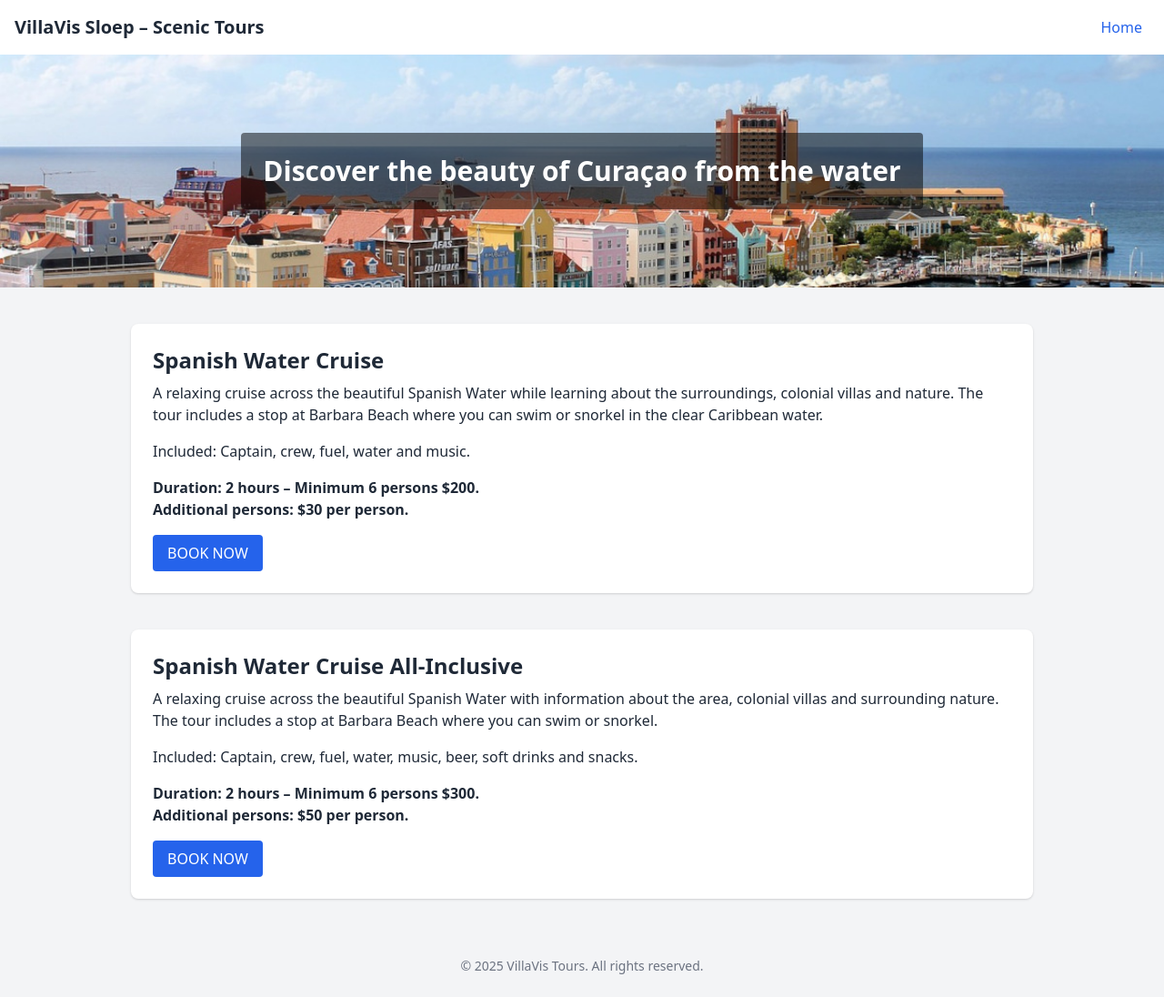
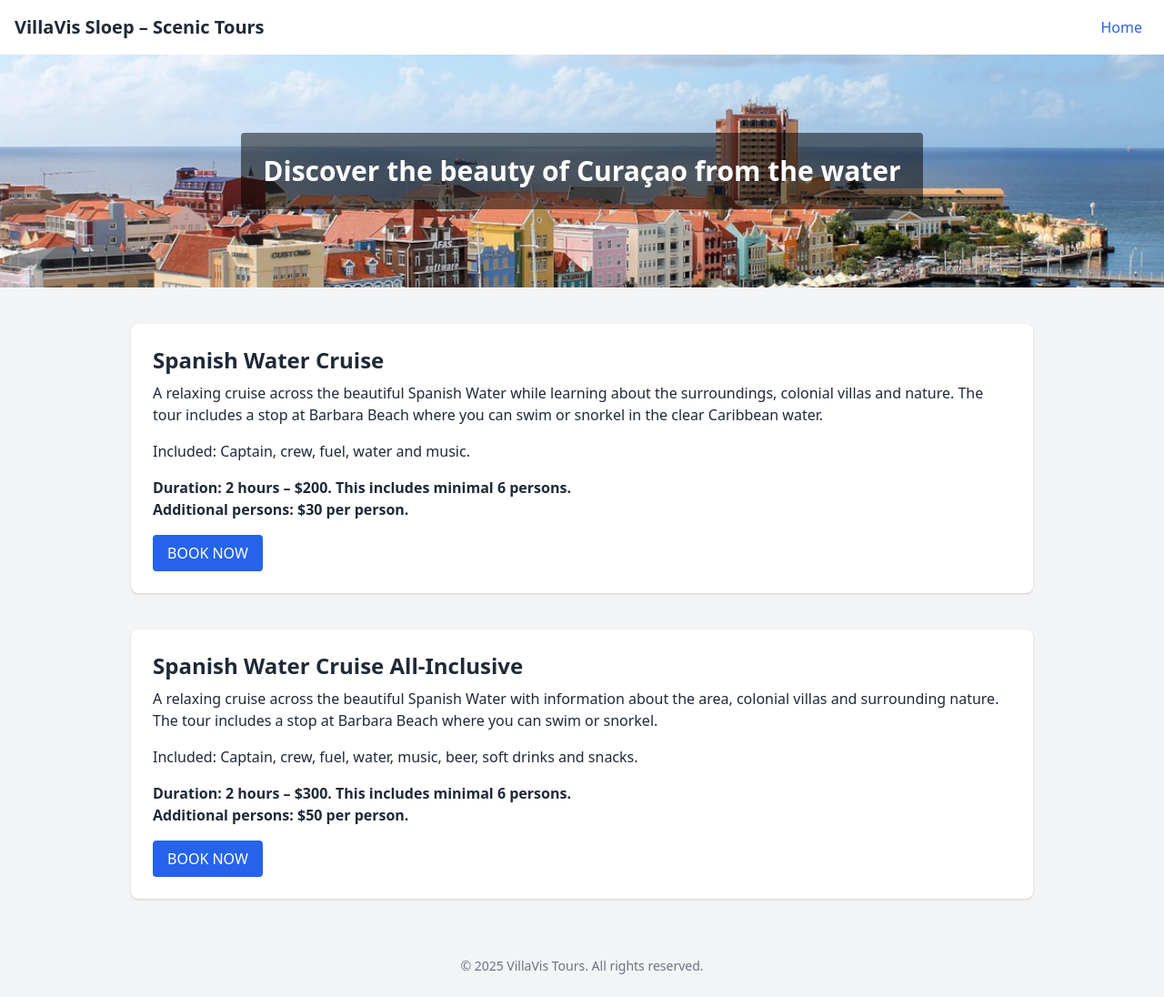
Before and after one commit to tjaracas/villavistours, a Jekyll site: the page scenic-en.html, which Jekyll copies as it is, in a window 1280 px wide. Shown: the whole page at 91% size. Built offline with Jekyll 4.4.1, drawn with Linux system fonts in a browser that asks for light colours.

Commit message:
Update scenic-en.html

```diff
--- a/scenic-en.html
+++ b/scenic-en.html
@@ -42,7 +42,7 @@
   </p>
 
   <p class="font-bold mb-4">
-    Duration: 2 hours – Minimum 6 persons $200.<br>
+    Duration: 2 hours – $200. This includes minimal 6 persons. <br>
     Additional persons: $30 per person.
   </p>
 
@@ -67,7 +67,7 @@
   </p>
 
   <p class="font-bold mb-4">
-    Duration: 2 hours – Minimum 6 persons $300.<br>
+    Duration: 2 hours –  $300. This includes minimal 6 persons.<br>
     Additional persons: $50 per person.
   </p>
 
```
